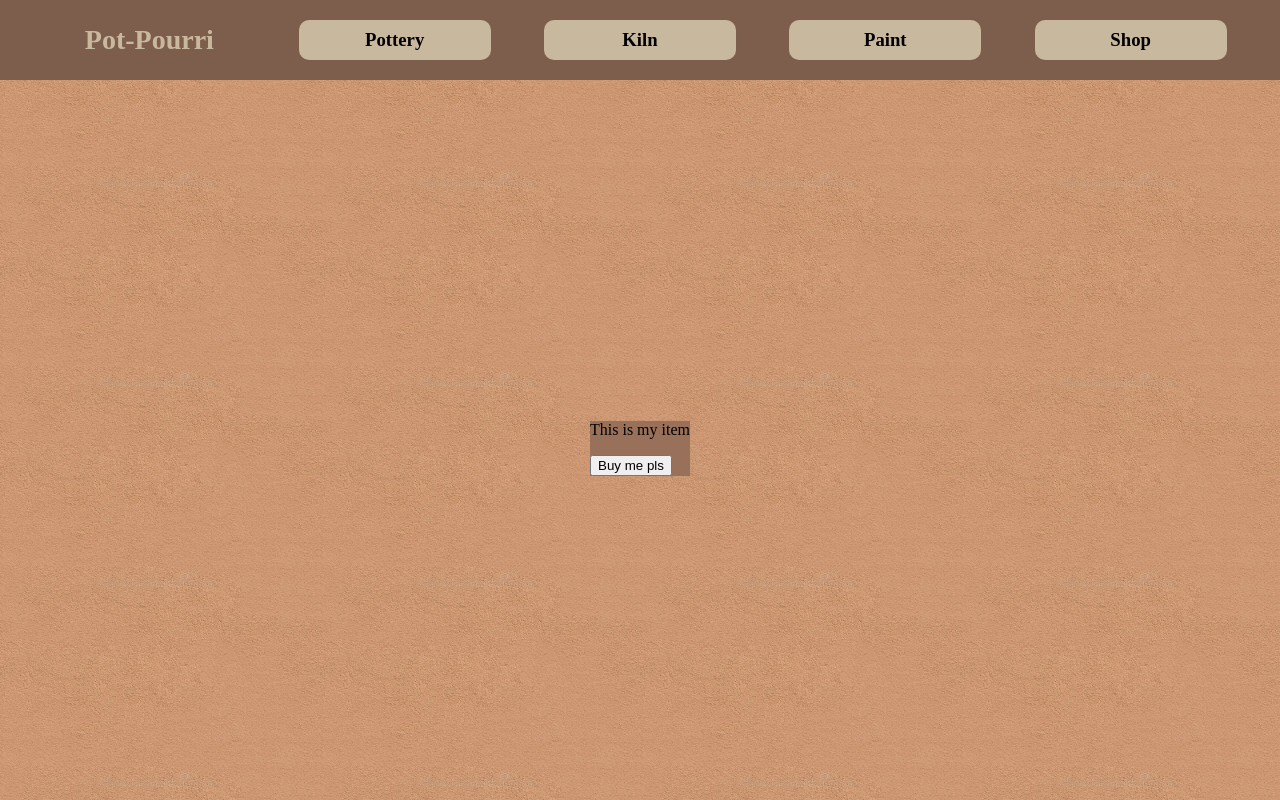
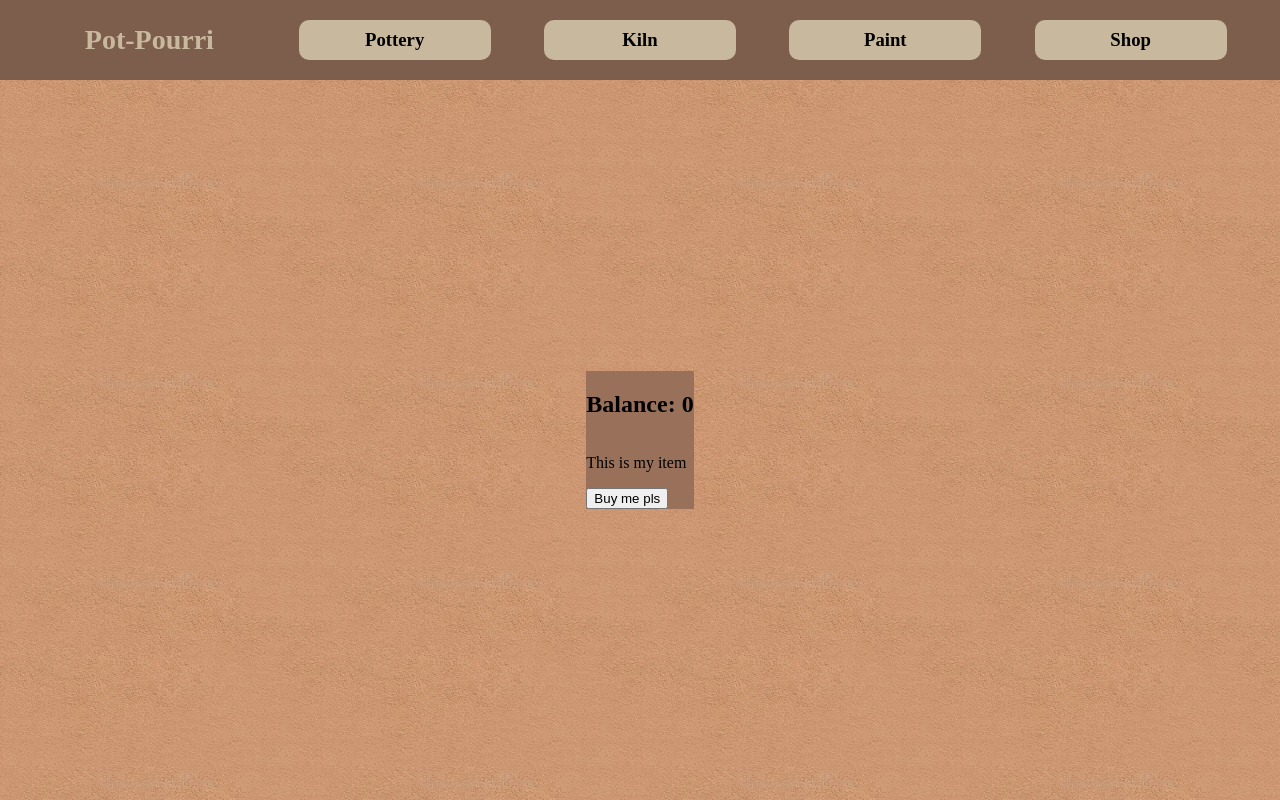
Before and after one commit to TDavidKa/fluffy-octo-spoon, a React (Vite) app in the folder fluffy-octo-spoon/: page / in a window 1280 px wide. Both pictures are taken after a click on the element "Shop". Built offline with nearby package versions, Linux system fonts and the light colour scheme.

Commit message:
shop stuff, breaking things

```diff
--- a/fluffy-octo-spoon/src/components/Shop.jsx
+++ b/fluffy-octo-spoon/src/components/Shop.jsx
@@ -9,13 +9,19 @@ function Shop() {
 
   return (
     <div id="shop-tab">
+
+
+
       <div id="shop-tab-left-content" class="tab">
+
+      <div id="kiln-display">
+        <h2>Balance: 0</h2>
+      </div>
 
       <div className="box">
         <p>This is my item</p>
           <button className="button">Buy me pls</button>
       </div>
-
 
     </div>
 
```
